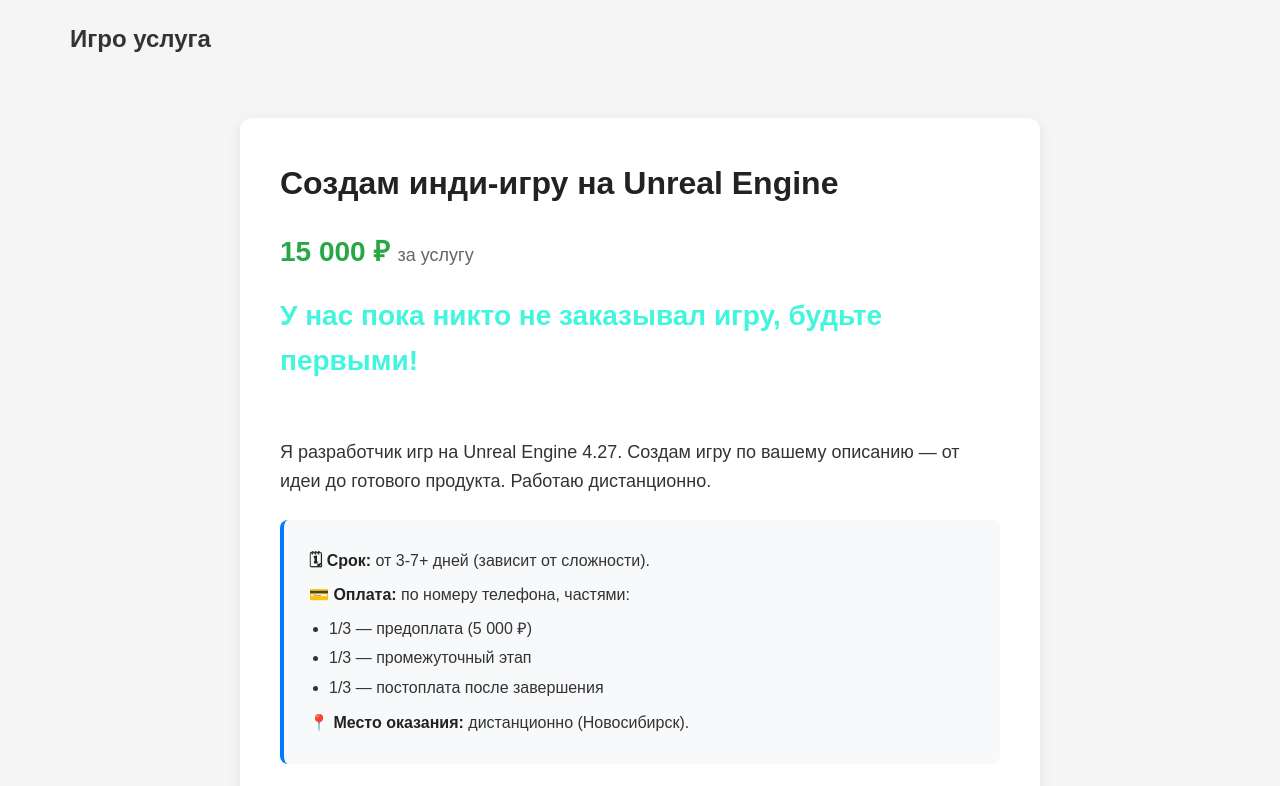
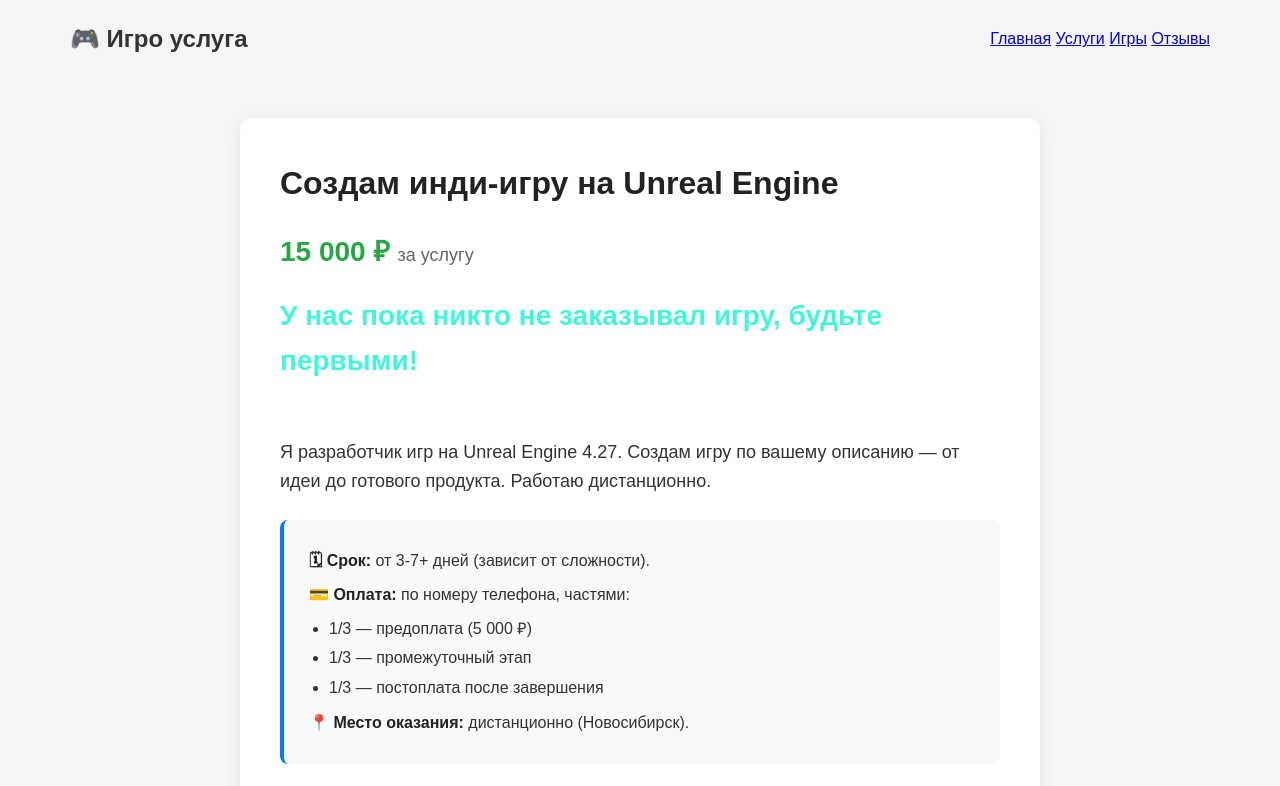
Before and after one commit to SavvaGD/igrousluga, a plain HTML site: page index.html in a window 1280 px wide. Shown: the top 786 px of the page. Drawn offline with Linux system fonts and the light colour scheme.

Commit message:
Update header.html

```diff
--- a/header.html
+++ b/header.html
@@ -1,5 +1,11 @@
 <header>
     <div class="header-container">
-        <a href="/" class="logo">Игро услуга</a>
+        <a href="/" class="logo">🎮 Игро услуга</a>
+        <nav>
+            <a href="/">Главная</a>
+            <a href="/descriptions/">Услуги</a>
+            <a href="/games/">Игры</a>
+            <a href="/reviews.html">Отзывы</a>
+        </nav>
     </div>
 </header>
```
